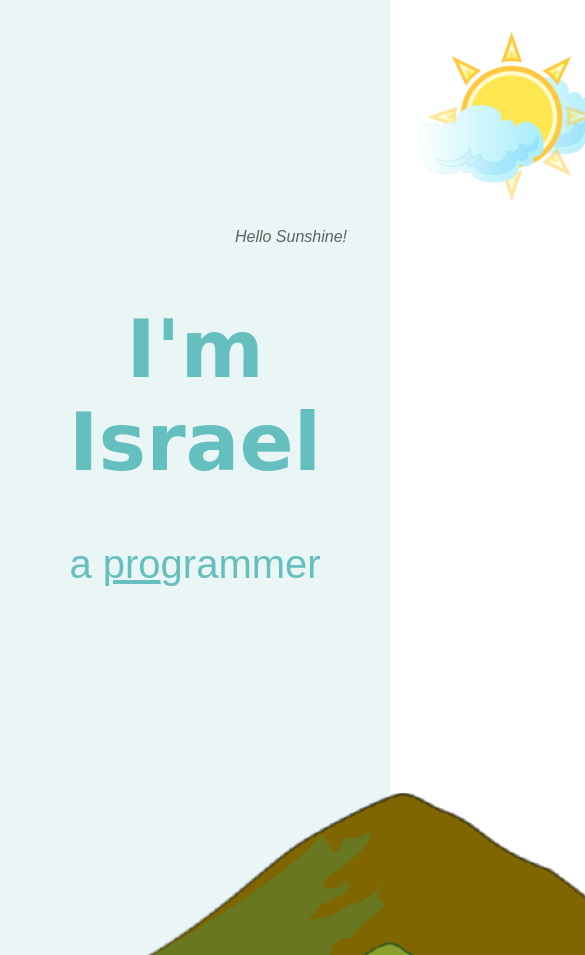
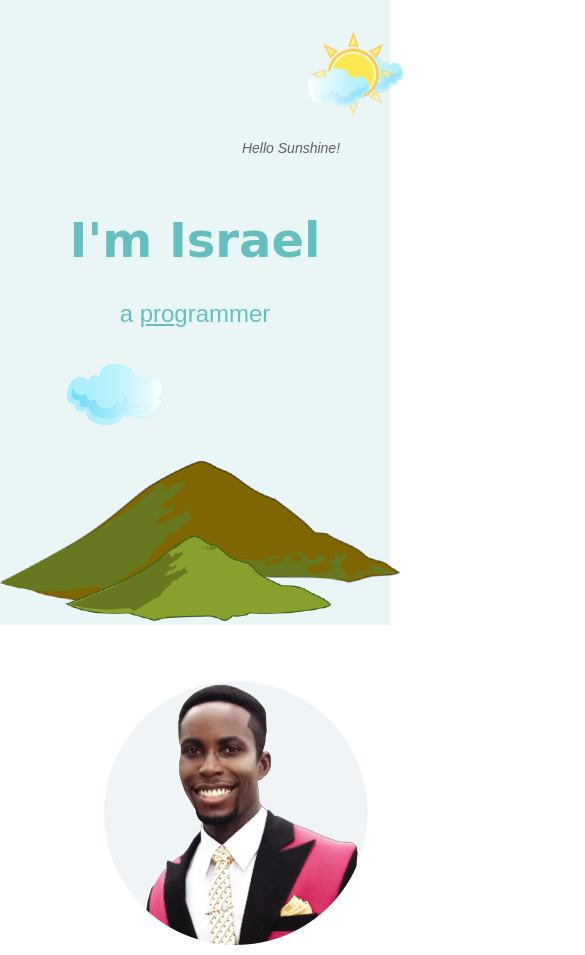
Before and after one commit to Chingu-Solo/CV-website, a plain HTML site: page index.html in a window 390 px wide. Shown: the top 955 px of the page, 585 px wide, since content can reach past the window. Drawn offline with Linux system fonts and the light colour scheme.

Commit message:
Add files via upload

```diff
--- a/css/styles.css
+++ b/css/styles.css
@@ -196,3 +196,59 @@ hr {
 	margin-top: 30px;
 	margin-bottom: 0;
 }
+
+
+/*media queries section */
+
+@media (max-width: 880px) {
+
+h1 {
+	font-family: 'Sacramento', cursive;
+	font-size:	3rem;
+	margin-top: 50px;
+	color: #66BFBF;
+}
+
+h2 {
+	font-family: 'Montserrat', sans-serif;
+	font-size: 1.5rem;
+	font-weight: normal;
+	color: #66BFBF;
+}
+
+h3 {
+	font-size: 1rem;
+}
+
+p {
+	font-size: 14px;
+}
+
+
+.sun {
+	width: 6rem;
+	position: none;
+	left:	10rem;
+	margin-top: 2rem;
+
+}
+
+.mountain{
+	width: 25rem;
+	}
+
+.cloud{
+		width: 6rem;
+		position: none;
+		right: 5rem;
+	}
+
+.footer-link{
+	margin: 10px 10px;
+	font-size: 10px;
+	border-radius: 6px;
+	border: solid 2px;
+
+}
+
+}
```
